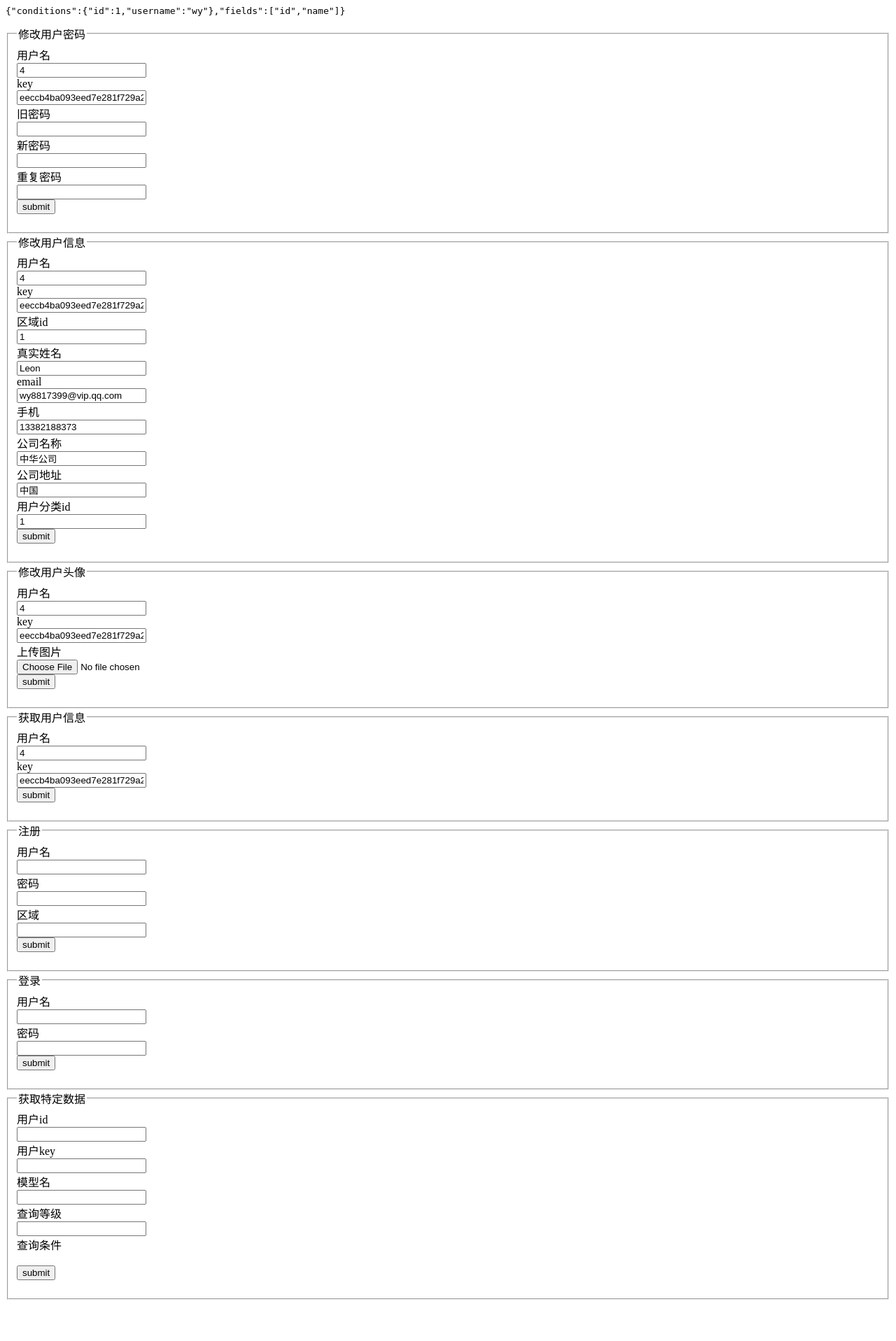
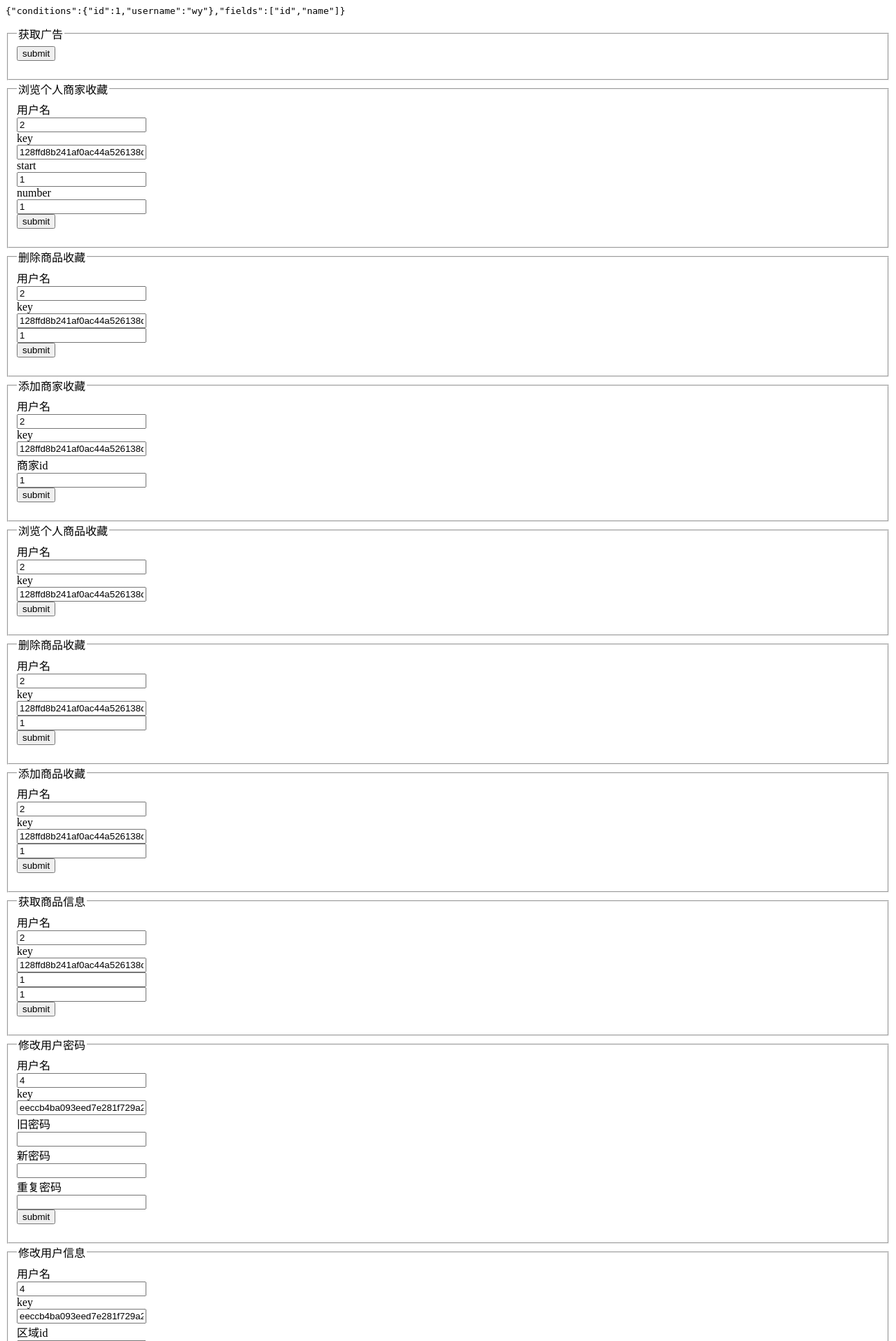
Before and after one commit to wy68668805/apitest, a PHP site: page /aodshop/ in a window 1280 px wide. Shown: the top 1917 px of the page at 70% size. Before the commit the page ends 1858 px from the top, so only its background shows below. Run offline with PHP 8.4, Linux system fonts and the light colour scheme.

Commit message:
广告 信息 收藏

```diff
--- a/index.php
+++ b/index.php
@@ -11,6 +11,160 @@
 
 	pr($conditions);
 ?>
+
+<fieldset>
+	<legend>
+		获取广告
+	</legend>
+	<form action="http://localhost/aodshop/api/getAdvertisings/1/0/1" method="post" enctype="multipart/form-data">
+		<input type="submit" value="submit" />
+	</form>
+</fieldset>
+
+<fieldset>
+	<legend>
+		浏览个人商家收藏
+	</legend>
+	<form action="http://localhost/aodshop/api/listShopCollection" method="post" enctype="multipart/form-data">
+		<label>用户名</label>
+		<br />
+		<input type="text" value="2" name="userid" />
+		<br />
+		<label>key</label>
+		<br />
+		<input type="text" value="128ffd8b241af0ac44a526138d6699ad2762c611" name="appkey" />
+		<br />
+		<label>start</label>
+		<br />
+		<input type="text" value="1" name="start" />
+		<br />
+		<label>number</label>
+		<br />
+		<input type="text" value="1" name="number" />
+		<br />
+		<input type="submit" value="submit" />
+	</form>
+</fieldset>
+
+<fieldset>
+	<legend>
+		删除商品收藏
+	</legend>
+	<form action="http://localhost/aodshop/api/deleteShopCollection" method="post" enctype="multipart/form-data">
+		<label>用户名</label>
+		<br />
+		<input type="text" value="2" name="userid" />
+		<br />
+		<label>key</label>
+		<br />
+		<input type="text" value="128ffd8b241af0ac44a526138d6699ad2762c611" name="appkey" />
+		<br />
+		<input type="text" value="1" name="shopcollectionid" />
+		<br />
+		<input type="submit" value="submit" />
+	</form>
+</fieldset>
+
+
+<fieldset>
+	<legend>
+		添加商家收藏
+	</legend>
+	<form action="http://localhost/aodshop/api/addShopCollection" method="post" enctype="multipart/form-data">
+		<label>用户名</label>
+		<br />
+		<input type="text" value="2" name="userid" />
+		<br />
+		<label>key</label>
+		<br />
+		<input type="text" value="128ffd8b241af0ac44a526138d6699ad2762c611" name="appkey" />
+		<br />
+		<label>商家id</label>
+		<br />
+		<input type="text" value="1" name="shopid" />
+		<br />
+		<input type="submit" value="submit" />
+	</form>
+</fieldset>
+
+
+<fieldset>
+	<legend>
+		浏览个人商品收藏
+	</legend>
+	<form action="http://localhost/aodshop/api/listProductCollection" method="post" enctype="multipart/form-data">
+		<label>用户名</label>
+		<br />
+		<input type="text" value="2" name="userid" />
+		<br />
+		<label>key</label>
+		<br />
+		<input type="text" value="128ffd8b241af0ac44a526138d6699ad2762c611" name="appkey" />
+		<br />
+		<input type="submit" value="submit" />
+	</form>
+</fieldset>
+
+
+<fieldset>
+	<legend>
+		删除商品收藏
+	</legend>
+	<form action="http://localhost/aodshop/api/deleteProductCollection" method="post" enctype="multipart/form-data">
+		<label>用户名</label>
+		<br />
+		<input type="text" value="2" name="userid" />
+		<br />
+		<label>key</label>
+		<br />
+		<input type="text" value="128ffd8b241af0ac44a526138d6699ad2762c611" name="appkey" />
+		<br />
+		<input type="text" value="1" name="productcollectionid" />
+		<br />
+		<input type="submit" value="submit" />
+	</form>
+</fieldset>
+
+<fieldset>
+	<legend>
+		添加商品收藏
+	</legend>
+	<form action="http://localhost/aodshop/api/addProductCollection" method="post" enctype="multipart/form-data">
+		<label>用户名</label>
+		<br />
+		<input type="text" value="2" name="userid" />
+		<br />
+		<label>key</label>
+		<br />
+		<input type="text" value="128ffd8b241af0ac44a526138d6699ad2762c611" name="appkey" />
+		<br />
+		<input type="text" value="1" name="productid" />
+		<br />
+		<input type="submit" value="submit" />
+	</form>
+</fieldset>
+
+<fieldset>
+	<legend>
+		获取商品信息
+	</legend>
+	<form action="http://localhost/aodshop/api/getProducts" method="post" enctype="multipart/form-data">
+		<label>用户名</label>
+		<br />
+		<input type="text" value="2" name="userid" />
+		<br />
+		<label>key</label>
+		<br />
+		<input type="text" value="128ffd8b241af0ac44a526138d6699ad2762c611" name="appkey" />
+		<br />
+		<input type="text" value="1" name="start" />
+		<br />
+		<input type="text" value="1" name="number" />
+		<br />
+
+		<input type="submit" value="submit" />
+	</form>
+</fieldset>
 
 <fieldset>
 	<legend>
@@ -69,17 +223,6 @@
 		<label>手机</label>
 		<br />
 		<input type="text" value="13382188373" name="phone" />
-		<br />
-		<label>公司名称</label>
-		<br />
-		<input type="text" value="中华公司" name="company_name" />
-		<br />
-		<label>公司地址</label>
-		<br />
-		<input type="text" value="中国" name="company_addr" />
-		<br />
-		<label>用户分类id</label>
-		<br />
 		<input type="text" value="1" name="user_cat_id" />
 		<br />
 		<input type="submit" value="submit" />
```
